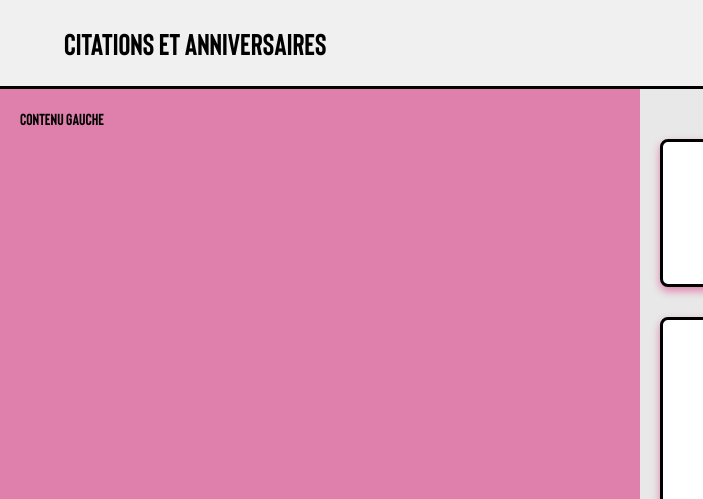
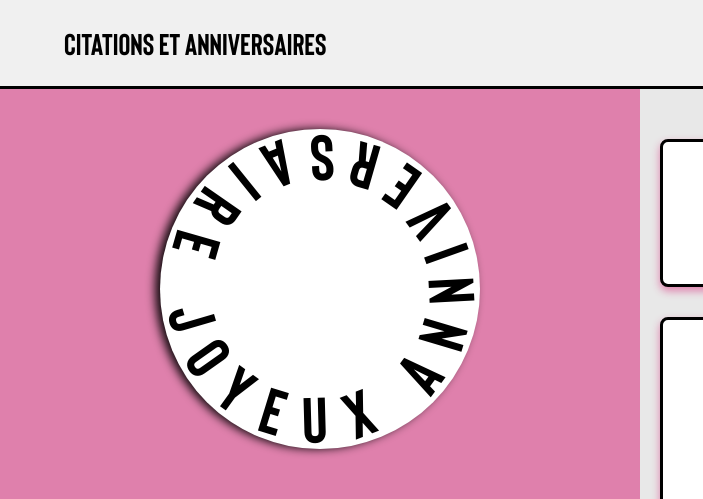
Before and after one commit to FicelloScript/SCSS, a plain HTML site: page index.html in a window 1280 px wide. Shown: the top 499 px of the page, 0-703 px from the left. Drawn offline with Linux system fonts and the light colour scheme.

Commit message:
Add white circle with happy birthday and start left part

```diff
--- a/index.html
+++ b/index.html
@@ -15,8 +15,19 @@
     <script src="script.js"></script>
     <div class="main-container">
         <div class="column left-column">
-            <!-- Contenu de la colonne de gauche -->
-            Contenu gauche
+            <div class="circle-container">
+                <div class="circle">
+                    <svg viewBox="0 0 100 100" xmlns="http://www.w3.org/2000/svg">
+                        <path id="circlePath" fill="none" d="M50,10 a40,40 0 1,0 0,80 a40,40 0 1,0 0,-80"/>
+                        <text>
+                            <textPath xlink:href="#circlePath" startOffset="50%" text-anchor="middle" dominant-baseline="central">
+                                Joyeux anniversaire
+                            </textPath>
+                        </text>
+                    </svg>
+                </div>
+            </div>
+
         </div>
         <div class="column right-column">
                 <!-- Cadre pour le texte -->
--- a/style.scss
+++ b/style.scss
@@ -38,7 +38,7 @@ header {
 .column {
     flex: 1; /* Cela assure que chaque colonne ait une largeur égale */
     padding: 20px; /* Espace intérieur pour le contenu de chaque colonne */
-    height: 100%; /* S'étend sur toute la hauteur disponible */
+    // height: 100%; /* S'étend sur toute la hauteur disponible */
     overflow-y: auto; /* Ajoute un défilement si le contenu dépasse la hauteur */
 }
 
@@ -125,3 +125,32 @@ header {
     text-align: right;
     margin: 3px;
 }
+
+.circle-container {
+    display: flex;
+    justify-content: center;
+    margin-top: 20px;
+}
+
+.circle {
+    width: 320px;
+    height: 320px;
+    background-color: white;
+    border-radius: 50%; /* Rend le div parfaitement rond */
+    display: flex;
+    justify-content: center;
+    align-items: center;
+    box-shadow: -5px 0 10px rgba(0, 0, 0, 0.932); /* Ombre uniquement sur le côté gauche */
+}
+
+svg {
+    height: 100%;
+    width: 100%;
+    transform: rotate(-90deg); /* Ajuste l'orientation du texte */
+}
+
+text {
+    font-size: 20px; /* Ajustez selon la taille souhaitée */
+    fill: black; /* Couleur du texte */
+    letter-spacing: 5.5px
+}
```
Also changed, not shown: style.css, 1 other file.
